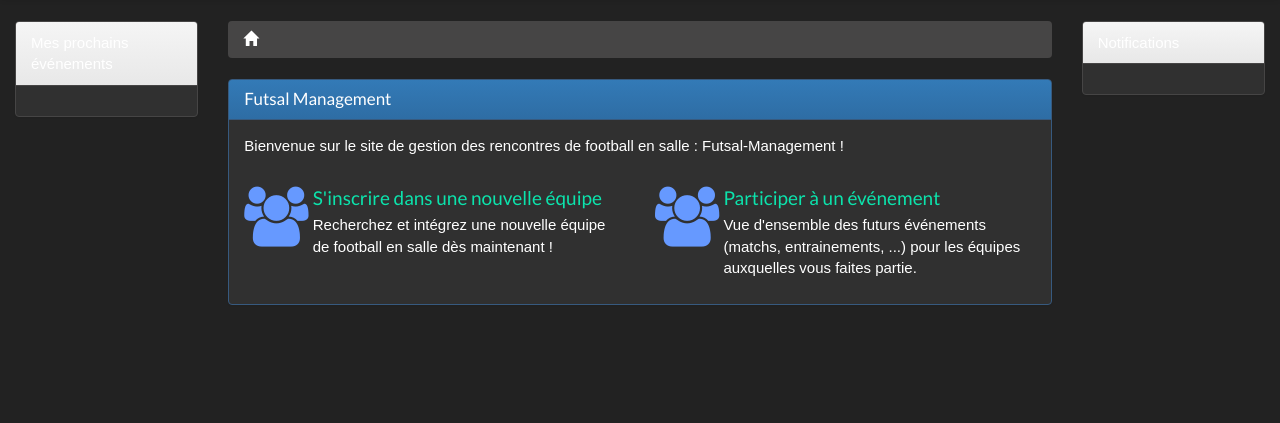
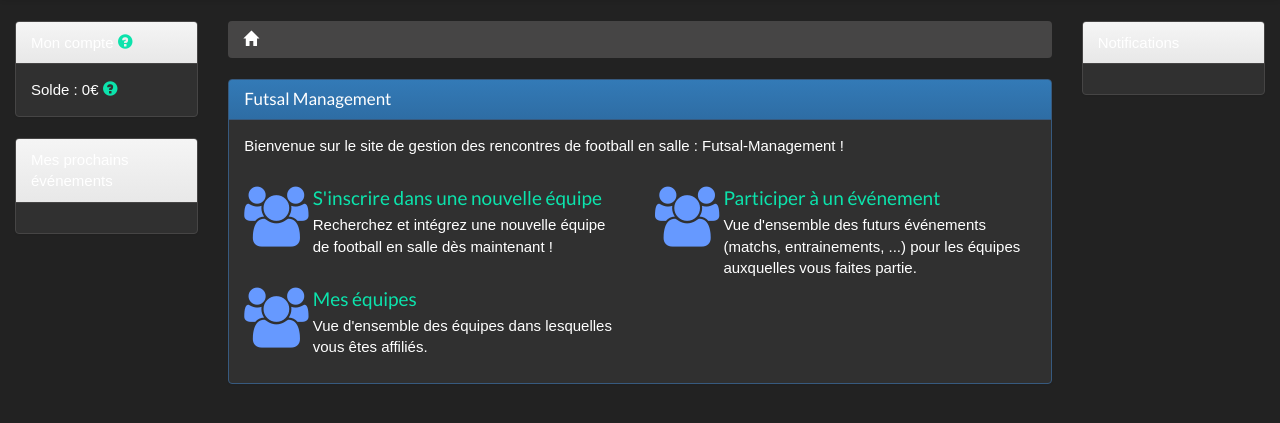
Before and after one commit to basmot/futsal_management, a Django app: page / in a window 1280 px wide. Shown: the part 60-483 px from the top of the page. Run offline with Django 3.2, Linux system fonts and the light colour scheme; the visitor is signed in with stand-in values (Sample User, id 1); some libraries are stand-ins or nearby versions.

Commit message:
updated layout & home.html

```diff
--- a/base/templates/home.html
+++ b/base/templates/home.html
@@ -13,13 +13,19 @@
     <div class="row">
             <div class="col-md-1"><i class="fa fa-users" style="font-size: 400%; color: #6699FF;"></i></div>
             <div class="col-md-5">
-                <h4 class="media-heading"><a href="{% url 'futsal_teams' %}" id="lnk_home_catalog">S'inscrire dans une nouvelle équipe</a></h4>
+                <h4 class="media-heading"><a href="{% url 'futsal_teams' %}" id="lnk_futsal_teams">S'inscrire dans une nouvelle équipe</a></h4>
                 <p>Recherchez et intégrez une nouvelle équipe de football en salle dès maintenant !</p></div>
             <div class="col-md-1"><i class="fa fa-users" style="font-size: 400%; color: #6699FF;"></i></div>
             <div class="col-md-5">
-                <h4 class="media-heading"><a href="" id="lnk_home_studies">Participer à un événement</a>
+                <h4 class="media-heading"><a href="{% url 'matchs' %}" id="lnk_home_studies">Participer à un événement</a>
                 </h4>
                 <p>Vue d'ensemble des futurs événements (matchs, entrainements, ...) pour les équipes auxquelles vous faites partie.</p>
+            </div>
+            <div class="col-md-1"><i class="fa fa-users" style="font-size: 400%; color: #6699FF;"></i></div>
+            <div class="col-md-5">
+                <h4 class="media-heading"><a href="{% url 'futsal_team_enrollments' %}" id="lnk_futsal_teams_enrollment">Mes équipes</a>
+                </h4>
+                <p>Vue d'ensemble des équipes dans lesquelles vous êtes affiliés.</p>
             </div>
         </div>
   </div>
--- a/base/templates/layout.html
+++ b/base/templates/layout.html
@@ -38,14 +38,21 @@
 
       <div class="collapse navbar-collapse" id="bs-example-navbar-collapse-1">
         <ul class="nav navbar-nav">
-          <li><a href="#">Mes événements</a></li>
-          <li><a href="#">Mes équipes</a></li>
+          <li class="dropdown">
+            <a href="#" class="dropdown-toggle" data-toggle="dropdown" role="button" aria-expanded="false">Evénements<span class="caret"></span></a>
+            <ul class="dropdown-menu" role="menu">
+              <li><a href="{% url 'matchs' %}">Tous</a></li>
+              <li><a href="#">De mes équipes</a></li>
+              <li><a href="#">Auxquels je participe</a></li>
+            </ul>
+          </li>
+          <li><a href="{% url 'futsal_team_enrollments' %}">Mes équipes</a></li>
           <li><a href="#">Messagerie</a></li>
           <li class="dropdown">
             <a href="#" class="dropdown-toggle" data-toggle="dropdown" role="button" aria-expanded="false">Actions<span class="caret"></span></a>
             <ul class="dropdown-menu" role="menu">
               <li><a href="{% url 'futsal_teams' %}">S'inscrire dans une équipe</a></li>
-              <li><a href="">Participer à un événement</a></li>
+              <li><a href="{% url 'matchs' %}">Participer à un événement</a></li>
               <li><a href="#">Something else here</a></li>
               <li class="divider"></li>
               <li><a href="#">Separated link</a></li>
@@ -105,6 +112,16 @@
 <div class="col-md-2">
   {% if request.user.is_authenticated %}
     <div class="panel panel-default">
+      <div class="panel-heading">Mon compte <a href="#"><span class="glyphicon glyphicon-question-sign" style="font-size: 100%;" data-toggle="tooltip" data-placement="right" title=""
+                                   data-original-title="Certains événements ne sont pas gratuits. Votre compte sera débité à chaque fois que vous participez à un événement.">
+                             </span></a></div>
+      <div class="panel-body">
+        Solde : 0€ <a href="#"><span class="glyphicon glyphicon-question-sign" style="font-size: 100%;" data-toggle="tooltip" data-placement="right" title=""
+                                     data-original-title="Vous avez actuellement 0€ sur votre compte ; vous ne pourrez donc participez qu'aux événements gratuits.">
+                               </span></a>
+      </div>
+    </div>
+    <div class="panel panel-default">
       <div class="panel-heading">Mes prochains événements</div>
       <div class="panel-body">
         {% block my_next_matchs %}
```
